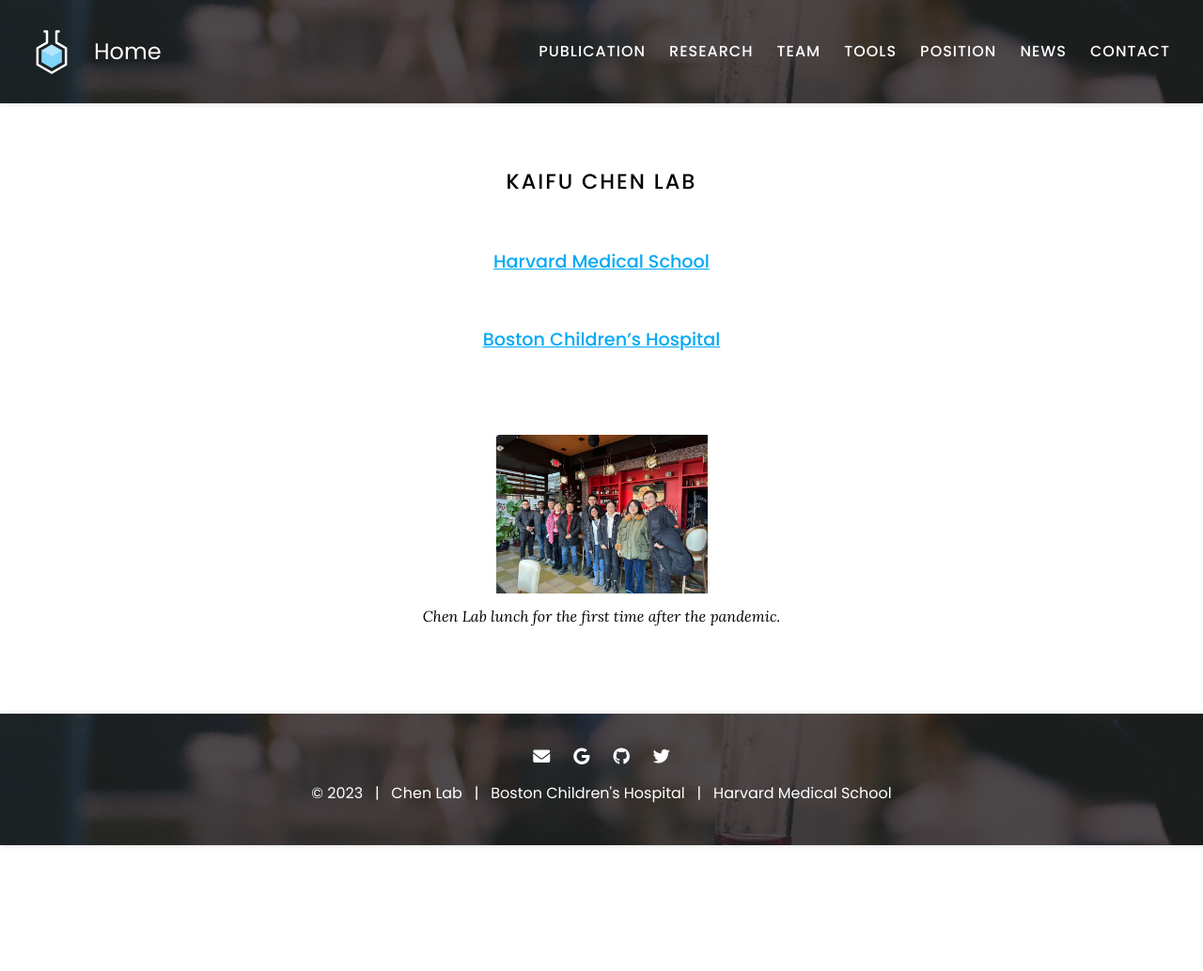
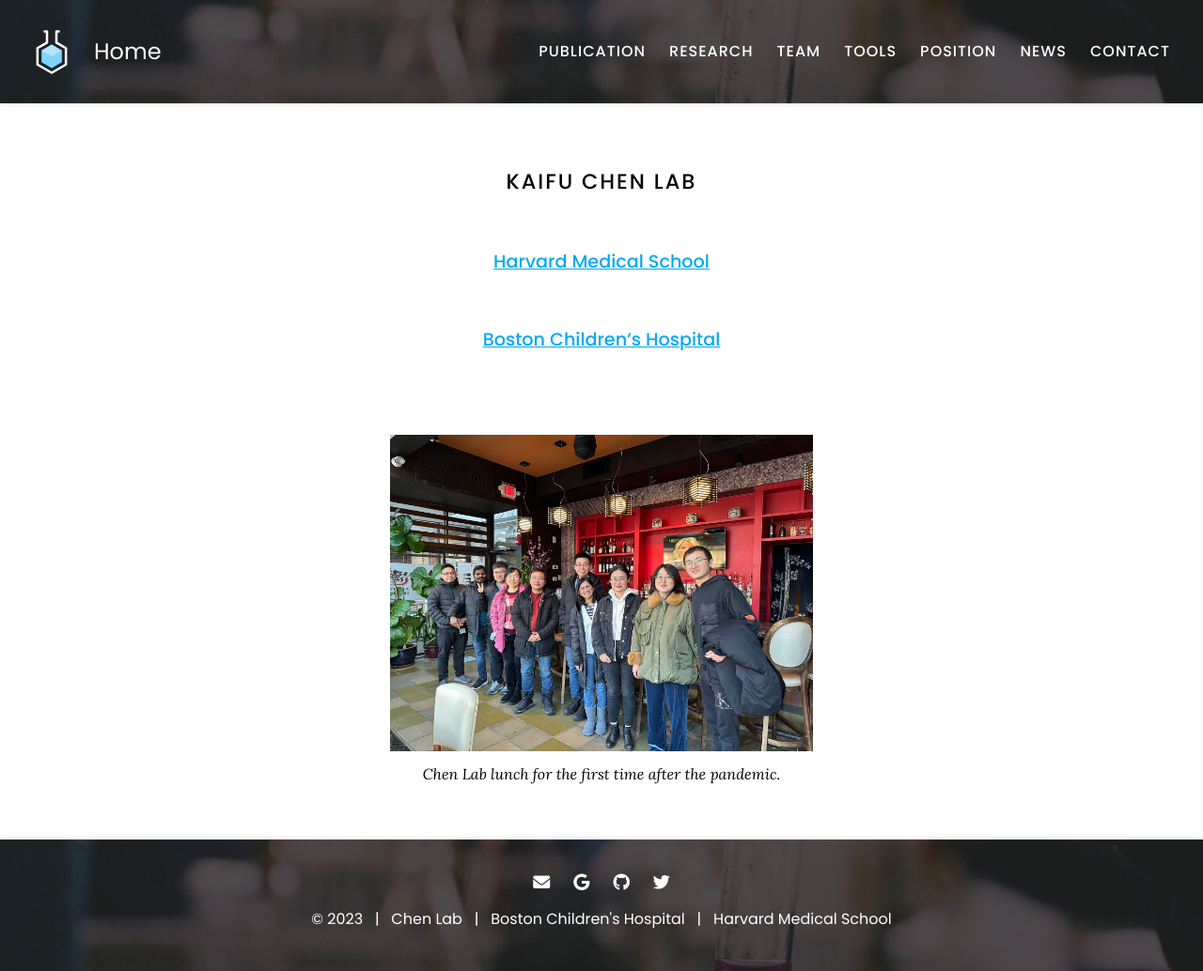
Before and after one commit to kaifuchenlab/kaifuchenlab.github.io, a Jekyll site: the page built from index.md, in a window 1280 px wide. Shown: the whole page at 94% size. Built offline with Jekyll 4.4.1, drawn with Linux system fonts in a browser that asks for light colours; before the commit the page ends 900 px from its top, so only the background shows below that.

Commit message:
Update figure.scss

```diff
--- a/css/figure.scss
+++ b/css/figure.scss
@@ -15,8 +15,8 @@
   @include trim-v-margins;
 
   .figure_image {
-    max-width: 25%;
-    max-height: 25%;
+    max-width: 50%;
+    max-height: 50%;
     // box-shadow: $shadow;
   }
 
```
